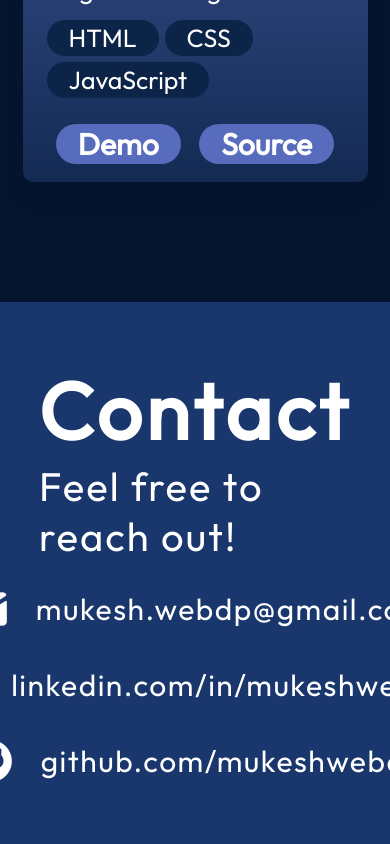
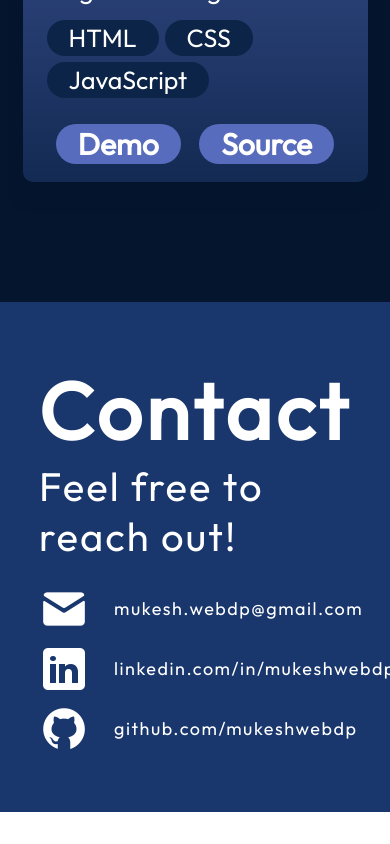
Before and after one commit to mukeshwebdp/portfolio, a React (Vite) app: page / in a window 390 px wide. Shown: the part 10249-11093 px from the top of the page. After the commit the page ends 11061 px from the top, so only its background shows below. Built offline with nearby package versions, Linux system fonts and the light colour scheme.

Commit message:
footer resposive fixed

```diff
--- a/src/componets/Contact/Contact.module.css
+++ b/src/componets/Contact/Contact.module.css
@@ -59,6 +59,10 @@
   }
 
   .links {
-    align-items: center;
+    align-items: start;
+    gap: 10px;
+  }
+  .link a{
+    font-size: 18px;
   }
 }
```
